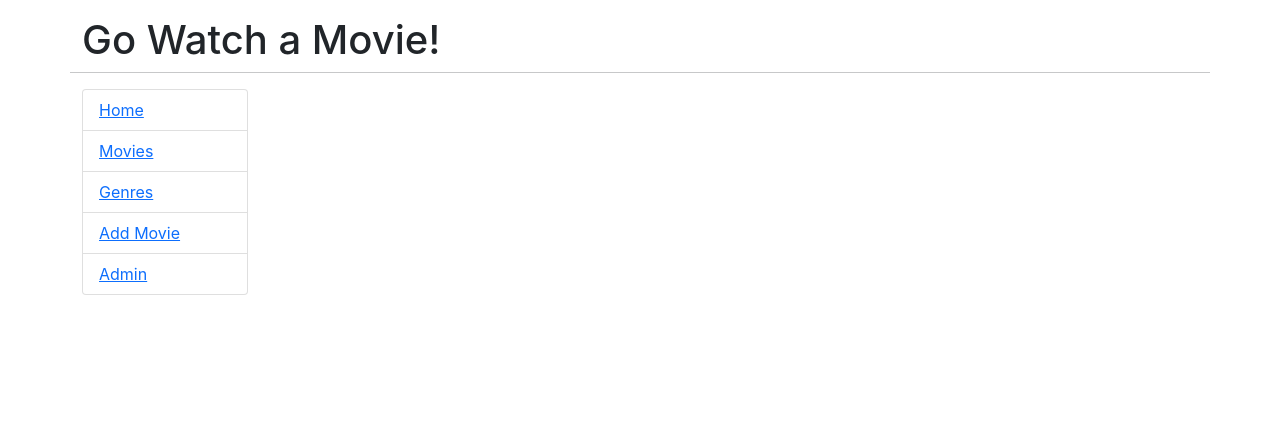
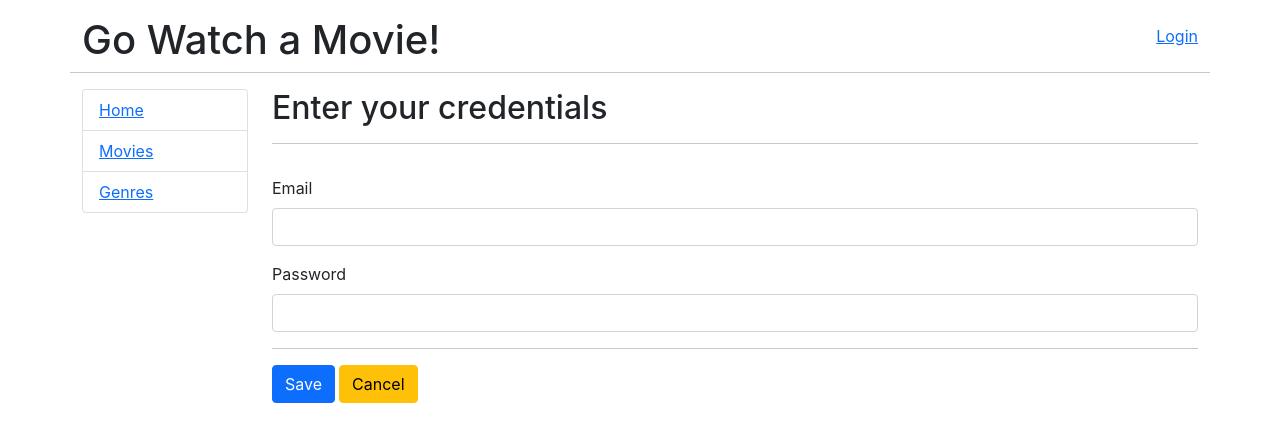
Before and after one commit to samirprakash/go-movies-client, a React (Create React App) app: page /login in a window 1280 px wide. Shown: the top 442 px of the page. Built offline with nearby package versions, Linux system fonts and the light colour scheme; the HTML template or start-up script is replaced by a standard one.

Commit message:
added login form

```diff
--- a/src/App.js
+++ b/src/App.js
@@ -1,18 +1,43 @@
+import { useState } from 'react';
 import { BrowserRouter, Link, Route, Routes } from 'react-router-dom';
 import ManageMovie from './components/admin/manage-movie.component';
 import Genre from './components/genres/genre.component';
 import Genres from './components/genres/genres.component';
 import Home from './components/home/home.component';
+import Login from './components/login/login.component';
 import Movie from './components/movies/movie.component';
 import Movies from './components/movies/movies.component';
 
 function App() {
+  const [JWT, setJWT] = useState('');
+
+  const handleJWTChange = (jwt) => {
+    setJWT(jwt);
+  };
+
+  const logout = () => {
+    setJWT('');
+  };
+
   return (
     <BrowserRouter>
       <div>
         <div className="container">
           <div className="row">
+            <div className="col">
               <h1 className="mt-3">Go Watch a Movie!</h1>
+            </div>
+            {JWT === '' ? (
+              <div className="col mt-4 text-end">
+                <Link to="/login">Login</Link>
+              </div>
+            ) : (
+              <div className="col mt-4 text-end">
+                <Link to="/logout" onClick={logout}>
+                  Logout
+                </Link>
+              </div>
+            )}
             <hr className="mb-3"></hr>
           </div>
 
@@ -29,12 +54,18 @@ function App() {
                   <li className="list-group-item">
                     <Link to="/genres">Genres</Link>
                   </li>
+                  {JWT === '' ? (
+                    <></>
+                  ) : (
+                    <>
                       <li className="list-group-item">
                         <Link to="/admin/movies/0">Add Movie</Link>
                       </li>
                       <li className="list-group-item">
                         <Link to="/admin">Admin</Link>
                       </li>
+                    </>
+                  )}
                 </ul>
               </nav>
             </div>
@@ -42,6 +73,10 @@ function App() {
             <div className="col-md-10">
               <Routes>
                 <Route path="/" element={<Home />}></Route>
+                <Route
+                  path="login"
+                  element={<Login handleJWTChange={handleJWTChange} />}
+                ></Route>
                 <Route
                   path="movies"
                   element={<Movies isAdmin={false} />}
--- a/src/components/admin/manage-movie.component.jsx
+++ b/src/components/admin/manage-movie.component.jsx
@@ -1,4 +1,4 @@
-import { Fragment, useEffect, useReducer, useState } from 'react';
+import { useEffect, useReducer, useState } from 'react';
 import { confirmAlert } from 'react-confirm-alert';
 import 'react-confirm-alert/src/react-confirm-alert.css';
 import { Link, useNavigate, useParams } from 'react-router-dom';
@@ -169,7 +169,7 @@ const ManageMovie = () => {
     return <p>Loading...</p>;
   } else {
     return (
-      <Fragment>
+      <>
         <h2>{id === '0' ? 'Add Movie' : 'Edit Movie'}</h2>
         <Alert type={alert.type} msg={alert.msg}></Alert>
         <hr />
@@ -243,7 +243,7 @@ const ManageMovie = () => {
             </button>
           )}
         </form>
-      </Fragment>
+      </>
     );
   }
 };
--- a/src/components/genres/genre.component.jsx
+++ b/src/components/genres/genre.component.jsx
@@ -1,4 +1,4 @@
-import { Fragment, useEffect, useState } from 'react';
+import { useEffect, useState } from 'react';
 import { Link, useLocation, useParams } from 'react-router-dom';
 
 const Genre = () => {
@@ -45,7 +45,7 @@ const Genre = () => {
     return <p>Loading...</p>;
   } else {
     return (
-      <Fragment>
+      <>
         <h2>Genre: {genreName}</h2>
 
         <div className="list-group">
@@ -59,7 +59,7 @@ const Genre = () => {
             </Link>
           ))}
         </div>
-      </Fragment>
+      </>
     );
   }
 };
--- a/src/components/genres/genres.component.jsx
+++ b/src/components/genres/genres.component.jsx
@@ -1,4 +1,4 @@
-import { Fragment, useEffect, useState } from 'react';
+import { useEffect, useState } from 'react';
 import { Link } from 'react-router-dom';
 
 const Genres = () => {
@@ -37,7 +37,7 @@ const Genres = () => {
     return <div>Loading ...</div>;
   } else {
     return (
-      <Fragment>
+      <>
         <h2>Genres</h2>
 
         <div className="list-group">
@@ -52,7 +52,7 @@ const Genres = () => {
             </Link>
           ))}
         </div>
-      </Fragment>
+      </>
     );
   }
 };
--- /dev/null
+++ b/src/components/login/login.component.jsx
@@ -0,0 +1,99 @@
+import { useReducer, useState } from 'react';
+import { Link, useNavigate } from 'react-router-dom';
+import Alert from '../ui/form-alert.component';
+import Input from '../ui/form-input.component';
+
+const Login = () => {
+  const formReducer = (state, event) => {
+    return {
+      ...state,
+      [event.name]: event.value,
+    };
+  };
+
+  const [login, setLogin] = useReducer(formReducer, {});
+  const [error, setError] = useState(null);
+  const [errors, setErrors] = useState([]);
+  const [alert, setAlert] = useState({ type: 'd-none', msg: '' });
+  const navigate = useNavigate();
+
+  const handleSubmit = (event) => {
+    event.preventDefault();
+
+    let errors = [];
+
+    if (login.email === undefined) {
+      errors.push('email');
+    }
+    if (login.password === undefined) {
+      errors.push('password');
+    }
+
+    setErrors(errors);
+    if (errors.length > 0) {
+      return false;
+    }
+
+    const requestOptions = { method: 'POST', body: JSON.stringify(login) };
+    fetch('http://localhost:4000/v1/signin', requestOptions)
+      .then((response) => response.json())
+      .then((data) => {
+        if (data.error) {
+          setAlert({ type: 'alert-danger', msg: data.error.message });
+        } else {
+          setAlert({
+            type: 'alert-success',
+            msg: 'Changes saved successfully',
+          });
+          navigate('/');
+        }
+      });
+  };
+
+  const handleChange = (event) => {
+    setLogin({
+      name: event.target.name,
+      value: event.target.value,
+    });
+  };
+
+  const hasError = (key) => {
+    return errors.indexOf(key) !== -1;
+  };
+
+  return (
+    <>
+      <h2>Enter your credentials</h2>
+      <Alert type={alert.type} msg={alert.msg}></Alert>
+      <hr />
+
+      <form className="pt-3" onSubmit={handleSubmit}>
+        <Input
+          name="email"
+          className={hasError('email') ? 'is-invalid' : ''}
+          label="Email"
+          value={login.email || ''}
+          fn={handleChange}
+          errorDiv={hasError('email') ? 'text-danger' : 'd-none'}
+          errorMsg="Please enter your email address"
+        />
+        <Input
+          name="password"
+          className={hasError('password') ? 'is-invalid' : ''}
+          label="Password"
+          value={login.password || ''}
+          fn={handleChange}
+          errorDiv={hasError('password') ? 'text-danger' : 'd-none'}
+          errorMsg="Please enter your password"
+        />
+        <hr />
+        <button className="btn btn-primary">Save</button>
+        <Link to="/" className="btn btn-warning ms-1">
+          Cancel
+        </Link>
+      </form>
+    </>
+  );
+};
+
+export default Login;
--- a/src/components/movies/movie.component.jsx
+++ b/src/components/movies/movie.component.jsx
@@ -1,4 +1,4 @@
-import { Fragment, useEffect, useState } from 'react';
+import { useEffect, useState } from 'react';
 import { useParams } from 'react-router-dom';
 
 const Movie = () => {
@@ -44,7 +44,7 @@ const Movie = () => {
     return <p>Loading...</p>;
   } else {
     return (
-      <Fragment>
+      <>
         <h2>
           Movie: {movie.title} ({movie.year})
         </h2>
@@ -86,7 +86,7 @@ const Movie = () => {
             </tr>
           </tbody>
         </table>
-      </Fragment>
+      </>
     );
   }
 };
--- a/src/components/movies/movies.component.jsx
+++ b/src/components/movies/movies.component.jsx
@@ -1,4 +1,4 @@
-import { Fragment, useEffect, useState } from 'react';
+import { useEffect, useState } from 'react';
 import { Link } from 'react-router-dom';
 
 const Movies = ({ isAdmin }) => {
@@ -37,7 +37,7 @@ const Movies = ({ isAdmin }) => {
     return <p>Loading...</p>;
   } else {
     return (
-      <Fragment>
+      <>
         <h2>{isAdmin ? 'Manage catalogue' : 'Choose a movie'}</h2>
 
         <div className="list-group">
@@ -51,7 +51,7 @@ const Movies = ({ isAdmin }) => {
             </Link>
           ))}
         </div>
-      </Fragment>
+      </>
     );
   }
 };
```
Lines whose indentation alone changed are shown as unchanged.
